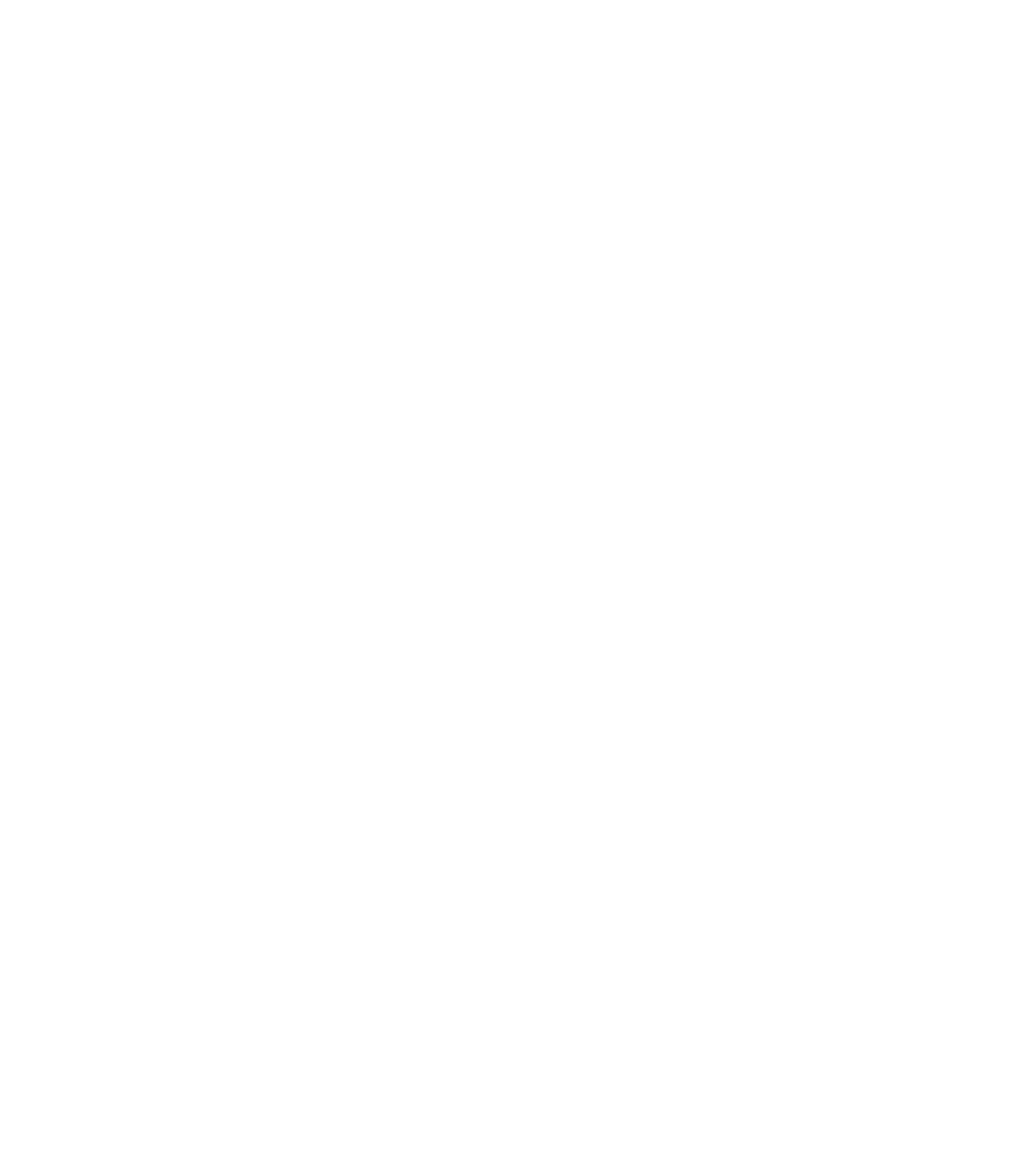
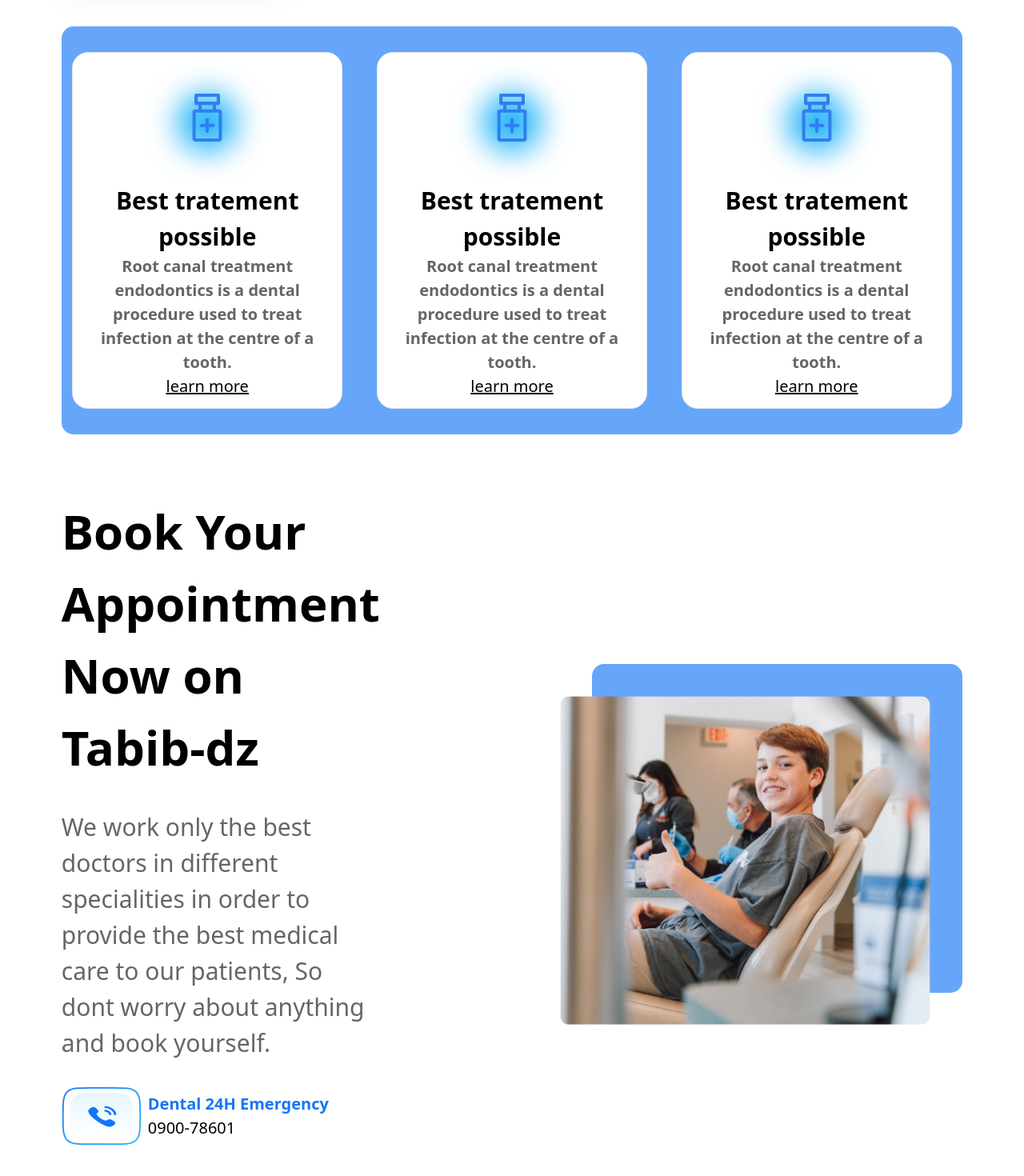
Before and after one commit to bouabca/DZtabib, a Next.js app: page / in a window 1280 px wide. Shown: the part 1012-2482 px from the top of the page at 80% size. Before the commit the page ends 800 px from the top, so only its background shows below. Built offline with nearby package versions, Linux system fonts and the light colour scheme.

Commit message:
home page 30%

```diff
--- a/app/globals.css
+++ b/app/globals.css
@@ -2,9 +2,22 @@
 @tailwind components;
 @tailwind utilities;
 
+
 html ,body{
     height: 100vh;
 
-    width: 100%;
-    overflow: hidden;
+   width: 100%;
+    background-color: transparent;
+
 }
+
+
+.band{
+    display: flex;
+flex-direction: row;
+    background-color: #66A6FA;
+    margin-right: auto;
+    margin-left: auto;
+    width: 80%;
+
+}
--- a/app/page.tsx
+++ b/app/page.tsx
@@ -1,12 +1,20 @@
 
-import Header from "../components/Header"
+import React from 'react'
 import Focal from "../components/Focal"
+import Focal1 from "../components/Focal1"
+import Band from "../components/Band"
+
 
 export default function Home() {
 
   return (
     <>
    <Focal></Focal>
+
+   <Band></Band>
+
+   <Focal1></Focal1>
+
     </>
   );
 }
--- /dev/null
+++ b/components/Band.tsx
@@ -0,0 +1,16 @@
+import React from 'react'
+import Image from "next/image";
+
+import Card from "./Card"
+
+function Band() {
+  return (
+<div className="flex flex-wrap bg-[#66A6FA] mx-auto w-[88%] py-8 rounded-[15px] justify-center gap-4">
+  <Card />
+  <Card />
+  <Card />
+</div>
+  )
+}
+
+export default Band
--- /dev/null
+++ b/components/Card.tsx
@@ -0,0 +1,24 @@
+import React from 'react'
+import Image from "next/image";
+
+
+function Card() {
+  return (
+
+  <div className=' lg:w-[30%] mx-auto w-[90%] border rounded-[20px] p-3 flex justify-center items-center flex-col  bg-white'>
+  <Image
+      src="/svg/medz.svg"
+      alt="medz"
+      width={150}
+      height={150}
+      priority
+    />
+    <div className='text-[30px] text-center  font-bold '>Best tratement possible</div>
+    <div className='text-[20px] opacity-60 text-center font-bold '>Root canal treatment endodontics is a dental procedure used to treat infection at the centre of a tooth.</div>
+    <a className='text-[20px] underline'>learn more</a>
+  </div>
+
+  )
+}
+
+export default Card
--- a/components/Focal.tsx
+++ b/components/Focal.tsx
@@ -10,7 +10,7 @@
         <div className='text flex flex-col  justify-center items-center  lg:justify-start lg:items-start w-[90%] lg:w-[70%] gap-8' >
 
         <div className='text-[40px] text-center lg:text-start lg:text-[60px] font-bold  w-full lg:w-[60%]'>Book Your  Appointment Now on Tabib-dz</div>
-        <div className='text-[20px]   text-center lg:text-start  lg:text-[30px] opacity-60 lg:w-[60%] '>We work only the best doctors  in different specialities in order to provide the best medical care to our patients, So don’t worry about anything and book yourself.</div>
+        <div className='text-[20px]   text-center lg:text-start  lg:text-[30px] opacity-60 lg:w-[60%] '>We work only the best doctors  in different specialities in order to provide the best medical care to our patients, So dont worry about anything and book yourself.</div>
         <a href="/book" >
     <button className="lg:mx-auto  text-[20px] relative h-[64px] w-[280px] overflow-hidden border border-[#1376F8] text-[#1376F8] shadow-2xl transition-all   rounded-[10px] duration-200 before:absolute before:bottom-0 before:left-0 before:right-0 before:top-0 before:m-auto before:h-0 before:w-0 before:rounded-sm before:bg-[#1376F8] before:duration-300 before:ease-out hover:text-white hover:shadow-[0_4px_20px_#1376F8] hover:before:h-40 hover:before:w-[290px] hover:before:opacity-100">
       <span className="relative z-10">Book an appointment</span>
--- /dev/null
+++ b/components/Focal1.tsx
@@ -0,0 +1,47 @@
+import React from 'react'
+
+import Image from "next/image";
+
+
+function Focal1() {
+  return (
+    <div className='w-full flex flex-col lg:flex-row p-[6%] justify-center items-center'>
+
+        <div className='text flex flex-col  justify-center items-center  lg:justify-start lg:items-start w-[90%] lg:w-[70%] gap-8' >
+
+        <div className='text-[40px] text-center lg:text-start lg:text-[60px] font-bold  w-full lg:w-[60%]'>Book Your  Appointment Now on Tabib-dz</div>
+        <div className='text-[20px]   text-center lg:text-start  lg:text-[30px] opacity-60 lg:w-[60%] '>We work only the best doctors  in different specialities in order to provide the best medical care to our patients, So dont worry about anything and book yourself.</div>
+
+
+          <div className='flex flex-row gap-2 justify-center items-center'>
+          <Image
+
+              src="/svg/phone.svg"
+              height={100}
+              width={100}
+              alt="phone"
+            />
+            <div className='flex flex-col'>
+              <div className='text-[20px] font-bold  text-[#1376F8]'>Dental 24H Emergency</div>
+              <div className='text-[20px] '>0900-78601</div>
+            </div>
+          </div>
+
+        </div>
+      <div className='mt-[20px] flex justify-center items-center bg-[#66A6FA] rounded-[15px]'>
+      <Image
+  className="relative  top-[20px] right-[20px] lg:top-[40px] lg:right-[40px]"
+  src="/webp/ginger.webp"
+  height={550}
+  width={550}
+  alt="ginger"
+/>
+
+      </div>
+
+
+    </div>
+  )
+}
+
+export default Focal1
--- a/package.json
+++ b/package.json
@@ -9,7 +9,7 @@
     "lint": "next lint"
   },
   "dependencies": {
-    "hamburger-react": "^2.5.1",
+    "autoprefixer": "^10.4.20",
     "next": "15.0.3",
     "react": "19.0.0-rc-66855b96-20241106",
     "react-dom": "19.0.0-rc-66855b96-20241106"
@@ -20,8 +20,8 @@
     "@types/react-dom": "^18",
     "eslint": "^8",
     "eslint-config-next": "15.0.3",
-    "postcss": "^8",
-    "tailwindcss": "^3.4.1",
+    "postcss": "^8.4.49",
+    "tailwindcss": "^3.4.16",
     "typescript": "^5"
   }
 }
```
Also changed, not shown: components/title.tsx (added), public/svg/phone.svg (added).
